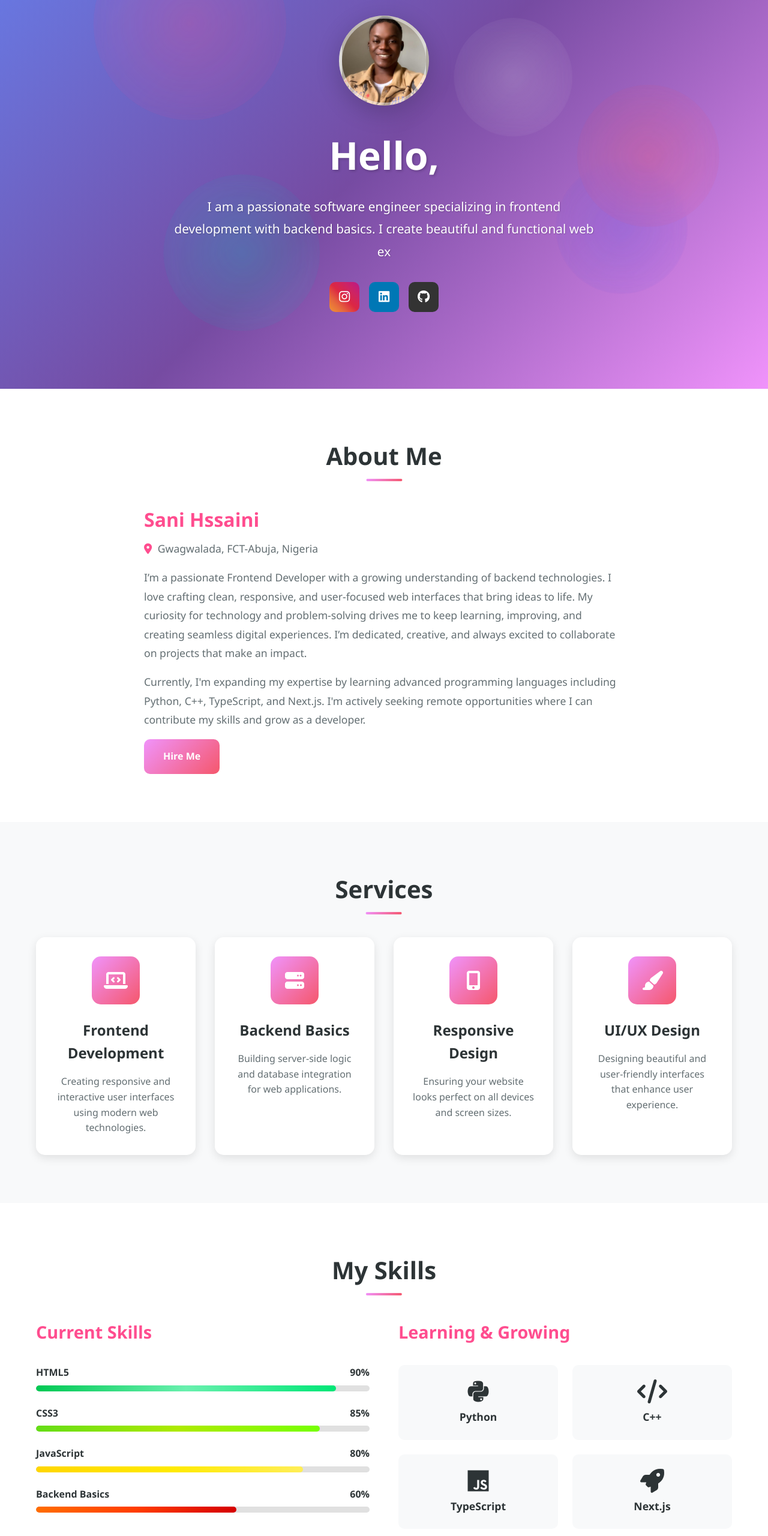
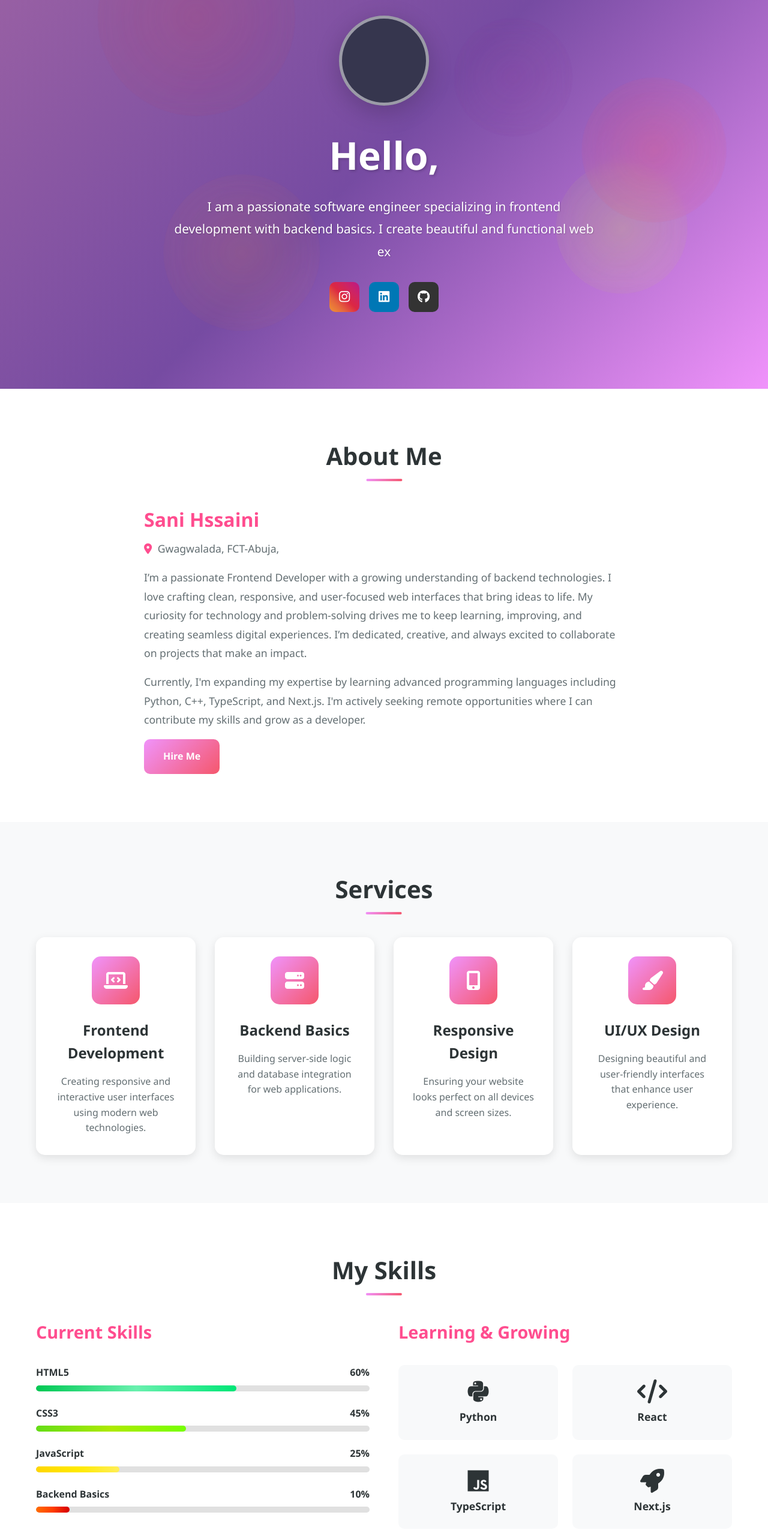
Before and after one commit to sanito811/sanihussaini, a plain HTML site: page index.html in a window 1280 px wide. Shown: the part 152-2712 px from the top of the page at 60% size. Drawn offline with Linux system fonts and the light colour scheme.

Commit message:
update all

```diff
--- a/index.html
+++ b/index.html
@@ -6,6 +6,7 @@
     <meta name="viewport" content="width=device-width, initial-scale=1.0">
     <title>Sani Hssaini - Frontend Developer Portfolio</title>
     <link rel="stylesheet" href="style.css">
+     <script src="script.js" defer></script>
     <!-- Font Awesome CDN -->
     <link rel="stylesheet" href="https://cdnjs.cloudflare.com/ajax/libs/font-awesome/6.4.0/css/all.min.css">
 </head>
@@ -86,7 +87,7 @@
             <div class="about-content">
                 <div class="about-text">
                     <h3>Sani Hssaini</h3>
-                    <p class="location"><i class="fas fa-map-marker-alt"></i> Gwagwalada, FCT-Abuja, Nigeria</p>
+                    <p class="location"><i class="fas fa-map-marker-alt"></i> Gwagwalada, FCT-Abuja,</p>
                     <p>
                         I’m a passionate Frontend Developer with a growing understanding of backend technologies.
                         I love crafting clean, responsive, and user-focused web interfaces that bring ideas to life.
@@ -152,7 +153,7 @@
                     <div class="skill-item">
                         <div class="skill-info">
                             <span>HTML5</span>
-                            <span>90%</span>
+                            <span>60%</span>
                         </div>
                         <div class="skill-bar">
                             <div class="skill-progress1"></div>
@@ -161,7 +162,7 @@
                     <div class="skill-item">
                         <div class="skill-info">
                             <span>CSS3</span>
-                            <span>85%</span>
+                            <span>45%</span>
                         </div>
                         <div class="skill-bar">
                             <div class="skill-progress2"></div>
@@ -170,7 +171,7 @@
                     <div class="skill-item">
                         <div class="skill-info">
                             <span>JavaScript</span>
-                            <span>80%</span>
+                            <span>25%</span>
                         </div>
                         <div class="skill-bar">
                             <div class="skill-progress3"></div>
@@ -179,7 +180,7 @@
                     <div class="skill-item">
                         <div class="skill-info">
                             <span>Backend Basics</span>
-                            <span>60%</span>
+                            <span>10%</span>
                         </div>
                         <div class="skill-bar">
                             <div class="skill-progress4"></div>
@@ -195,7 +196,7 @@
                         </div>
                         <div class="learning-item">
                             <i class="fas fa-code"></i>
-                            <span>C++</span>
+                            <span>React</span>
                         </div>
                         <div class="learning-item">
                             <i class="fab fa-js"></i>
@@ -227,7 +228,7 @@
                 </div>
                 <div class="work-card">
                     <div class="work-image">
-                        <img src="uiux.jpg" alt="Project 2">
+                        <img src="uiux.jpg" alt="Project 2" <a href="#"></a>>
                         <div class="work-overlay">
                             <h3>Responsive Website</h3>
                             <p>UI/UX Design</p>
@@ -257,21 +258,21 @@
                         <i class="fas fa-map-marker-alt"></i>
                         <div>
                             <h4>Location</h4>
-                            <p>Gwagwalada, FCT-Abuja, Nigeria</p>
+                            <p>Gwagwaladam, FCT-Abuja</p>
                         </div>
                     </div>
                     <div class="contact-item">
                         <i class="fas fa-envelope"></i>
                         <div>
                             <h4>Email</h4>
-                            <p>hussainisani811@gmail.com</p>
+                            <p>devstud@yahoo.com</p>
                         </div>
                     </div>
                     <div class="contact-item">
                         <i class="fas fa-phone"></i>
                         <div>
                             <h4>Tel/Whatsapp </h4>
-                            <p>+234 903 521 6881</p>
+                            <p>+234 8173678002</p>
                         </div>
                     </div>
                 </div>
@@ -304,7 +305,7 @@
         </div>
     </footer>
 
-    <script src="script.js"></script>
+
 </body>
 
 </html>
--- a/style.css
+++ b/style.css
@@ -42,7 +42,7 @@ body {
   height: 100%;
   z-index: -1;
   overflow: hidden;
-  background: linear-gradient(135deg, #667eea 0%, #764ba2 50%, #f093fb 100%);
+  background: linear-gradient(135deg, #9d63a4 0%, #764ba2 50%, #f093fb 100%);
 }
 
 .circle {
@@ -61,8 +61,8 @@ body {
   height: 300px;
   top: 10%;
   left: 10%;
-  animation-delay: 0s;
-  background: radial-gradient(circle, rgba(255, 77, 143, 0.3), transparent);
+  animation-delay: 1s;
+  background: radial-gradient(circle, rgba(184, 75, 115, 0.3), transparent);
 }
 
 .circle-2 {
@@ -71,7 +71,7 @@ body {
   top: 60%;
   right: 15%;
   animation-delay: 2s;
-  background: radial-gradient(circle, rgba(108, 92, 231, 0.3), transparent);
+  background: radial-gradient(circle, rgba(209, 215, 108, 0.3), transparent);
 }
 
 .circle-3 {
@@ -80,7 +80,7 @@ body {
   bottom: 10%;
   left: 20%;
   animation-delay: 4s;
-  background: radial-gradient(circle, rgba(0, 206, 201, 0.3), transparent);
+  background: radial-gradient(circle, rgba(204, 119, 100, 0.3), transparent);
 }
 
 .circle-4 {
@@ -89,7 +89,7 @@ body {
   top: 30%;
   right: 30%;
   animation-delay: 1s;
-  background: radial-gradient(circle, rgba(255, 255, 255, 0.2), transparent);
+  background: radial-gradient(circle, rgba(141, 61, 160, 0.2), transparent);
 }
 
 .circle-5 {
@@ -97,7 +97,7 @@ body {
   height: 220px;
   bottom: 30%;
   right: 10%;
-  animation-delay: 3s;
+  animation-delay: 2s;
   background: radial-gradient(circle, rgba(245, 87, 108, 0.3), transparent);
 }
 
@@ -237,7 +237,8 @@ body {
   height: 150px;
   margin: 0 auto;
   border-radius: 50%;
-  background-image: url("profile.jpeg");
+background-color: #36364e;
+
   background-size: cover;
   background-position: center;
   display: flex;
@@ -495,22 +496,22 @@ section {
 
 /* Individual color gradients with matching widths */
 .skill-progress1 {
-  width: 90%;
+  width: 60%;
   background: linear-gradient(90deg, #00c853, #69f0ae, #00e676);
 }
 
 .skill-progress2 {
-  width: 85%;
+  width: 45%;
   background: linear-gradient(90deg, #64dd17, #aeea00, #76ff03);
 }
 
 .skill-progress3 {
-  width: 80%;
+  width: 25%;
   background: linear-gradient(90deg, #ffd600, #ffea00, #ffee58);
 }
 
 .skill-progress4 {
-  width: 60%;
+  width: 10%;
   background: linear-gradient(90deg, #ff6d00, #ff3d00, #d50000);
 }
 
```
Also changed, not shown: package.json (deleted, +0 -74 lines), 1 other file.
